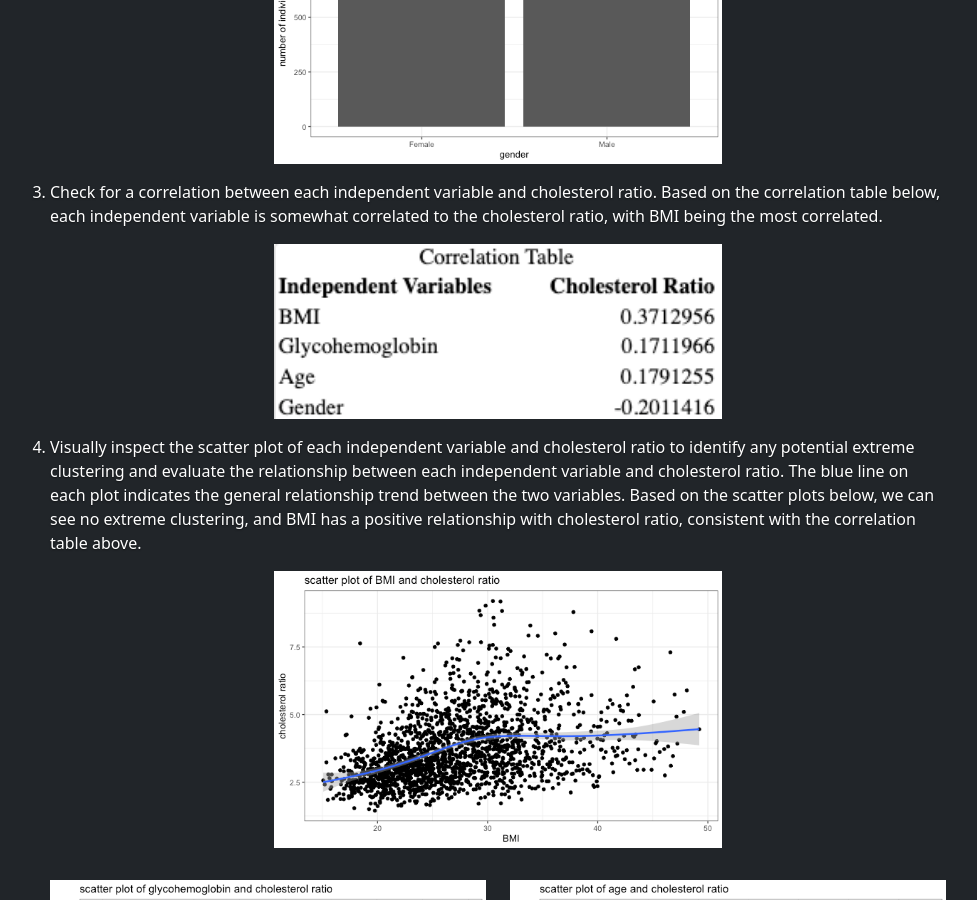
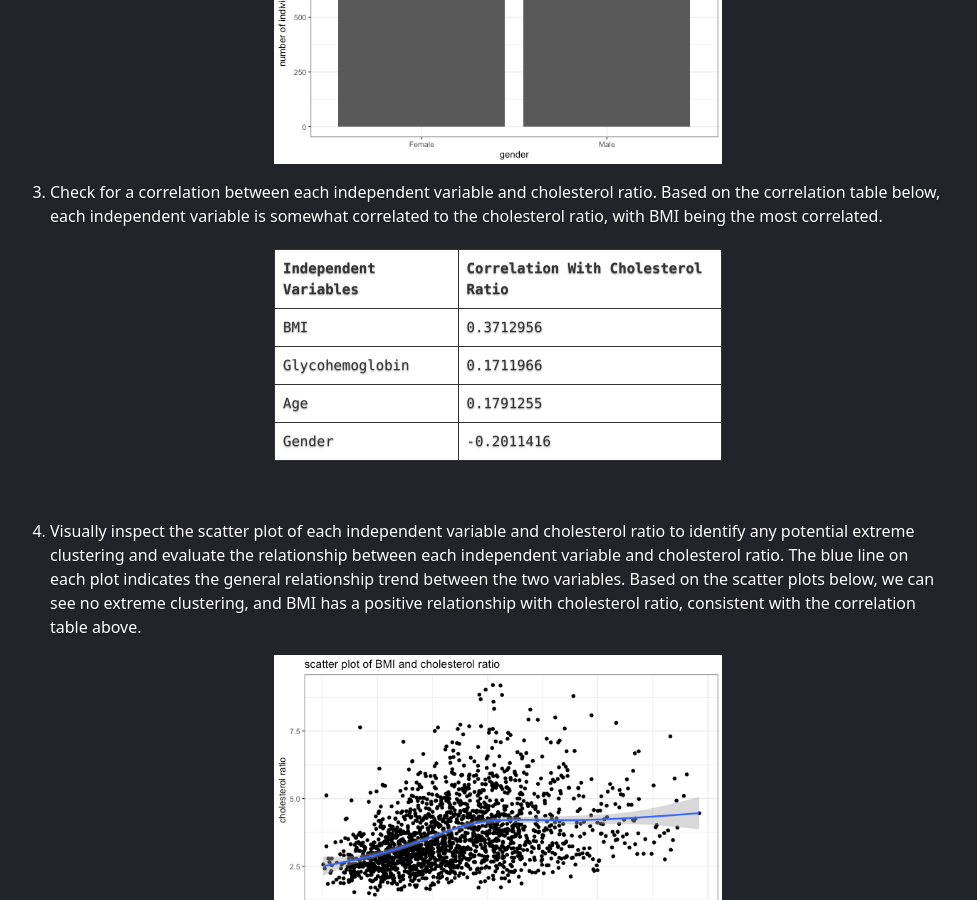
Before and after one commit to rachlllg/rachlllg.github.io, a Jekyll site: the page built from docs/_projects/2023-Evaluating_the_impact_of_BMI_on_Cholesterol.markdown, in a window 1280 px wide and 900 px high, scrolled down 5934 px. Shown: the whole window, without its empty margins (158-1135 px from the left). Built offline with Jekyll 4.4.1, drawn with Linux system fonts in a browser that asks for light colours; formulas are drawn with MathJax 3; comment, search, counter and statistics services are not loaded; some of the changed text lies outside the part shown.

Commit message:
update_project

```diff
--- a/docs/_layouts/default.html
+++ b/docs/_layouts/default.html
@@ -44,7 +44,6 @@
     <footer class="mt-auto text-white-50">
       <h4>Thank you for visiting!</h4>
       <p><a href={{site.youtube_link}} class="text-white">YouTube</a> | <a href={{site.github_link}} class="text-white">GitHub</a> | <a href={{site.linkedin_link}} class="text-white">LinkedIn</a> | <a href={{site.email}} class="text-white">Email</a> </p>
-      <p style="font-size:0.75em;">The website was optimized for use on screens with a minimum width of 800px.</p>
     </footer>
   </div>
 
--- a/docs/_projects/2023-Evaluating_the_impact_of_BMI_on_Cholesterol.markdown
+++ b/docs/_projects/2023-Evaluating_the_impact_of_BMI_on_Cholesterol.markdown
@@ -377,11 +377,35 @@ categories: R Statistics Regression
       <img class="img-fluid mx-auto w-50 d-none d-md-block" src="/assets/img/projects/bmi_cholesterol/hist_gender.png" alt="histogram of gender">
       <img class="img-fluid mx-auto w-100 d-md-none" src="/assets/img/projects/bmi_cholesterol/hist_gender.png" alt="histogram of gender">
     </div>
-    <li class='mb-3'>Check for a correlation between each independent variable and cholesterol ratio. Based on the correlation table below, each independent variable is somewhat correlated to the cholesterol ratio, with BMI being the most correlated.</li>
-      <div class='mb-3'>
-        <img class="img-fluid mx-auto w-50 d-none d-md-block" src="/assets/img/projects/bmi_cholesterol/correlation.png" alt="correlation table">
-        <img class="img-fluid mx-auto w-100 d-md-none" src="/assets/img/projects/bmi_cholesterol/correlation.png" alt="correlation table">
-      </div>
+    <li>Check for a correlation between each independent variable and cholesterol ratio. Based on the correlation table below, each independent variable is somewhat correlated to the cholesterol ratio, with BMI being the most correlated.</li>
+    <pre>
+      <table class='w-50 csv-table mx-auto'>
+        <thead>
+          <tr>
+            <th>Independent Variables</th>
+            <th>Correlation With Cholesterol Ratio</th>
+          </tr>
+        </thead>
+        <tbody>
+          <tr>
+            <td>BMI</td>
+            <td>0.3712956</td>
+          </tr>
+          <tr>
+            <td>Glycohemoglobin</td>
+            <td>0.1711966</td>
+          </tr>
+          <tr>
+            <td>Age</td>
+            <td>0.1791255</td>
+          </tr>
+          <tr>
+            <td>Gender</td>
+            <td>-0.2011416</td>
+          </tr>
+        </tbody>
+      </table>
+    </pre>
     <li class='mb-3'>Visually inspect the scatter plot of each independent variable and cholesterol ratio to identify any potential extreme clustering and evaluate the relationship between each independent variable and cholesterol ratio. The blue line on each plot indicates the general relationship trend between the two variables. Based on the scatter plots below, we can see no extreme clustering, and BMI has a positive relationship with cholesterol ratio, consistent with the correlation table above.</li>
       <div class='mb-3'>
         <img class="img-fluid mx-auto w-50 d-none d-md-block" src="/assets/img/projects/bmi_cholesterol/scatter_bmi.png" alt="scatter plot of bmi and cholesterol ratio">
```
Also changed, not shown: docs/assets/img/projects/bmi_cholesterol/correlation.png (deleted).
